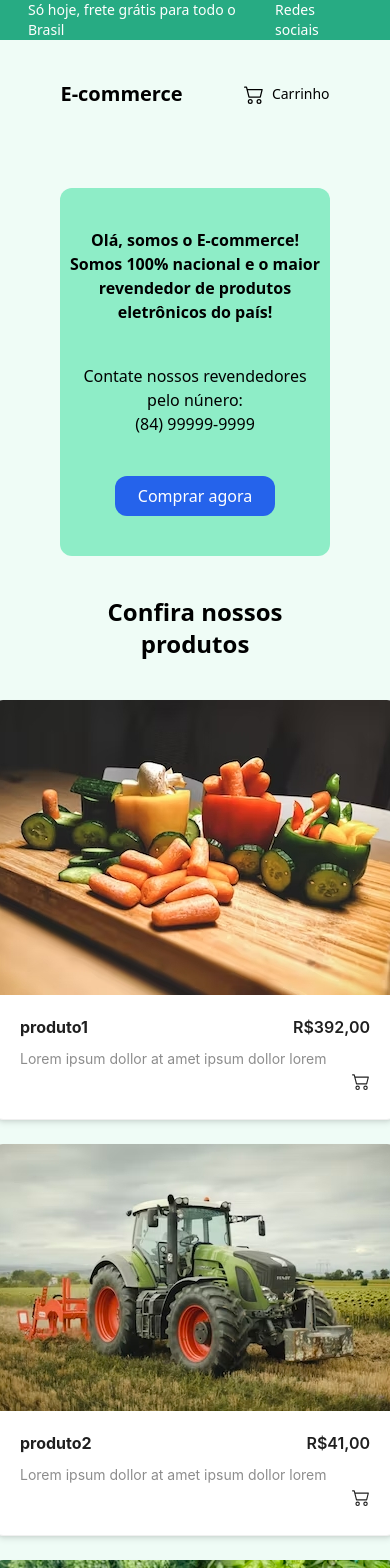
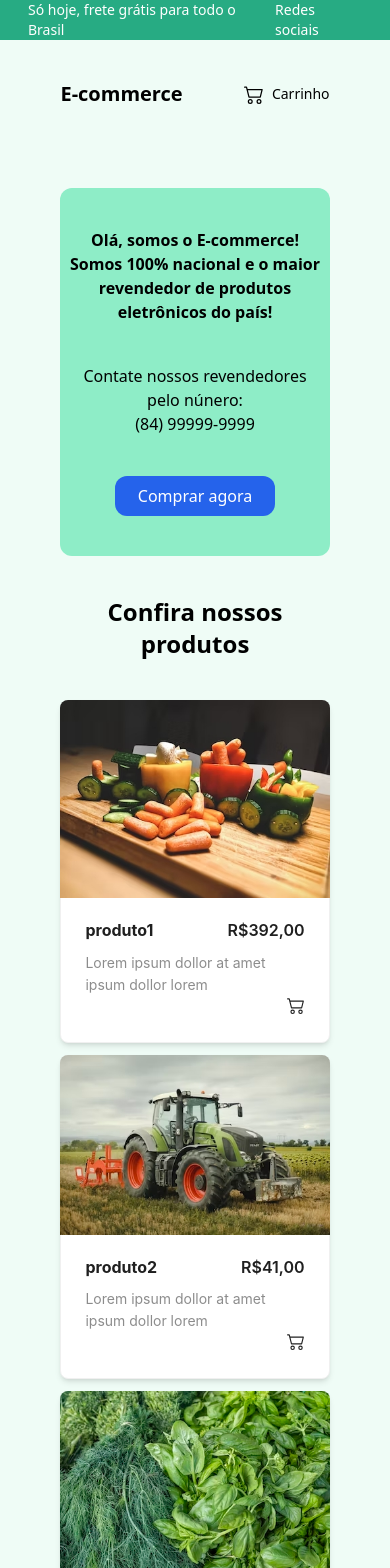
Before and after one commit to lucasptcastro/e-commerce, a Next.js app: page / in a window 390 px wide. Shown: the top 1568 px of the page. Built offline with nearby package versions, Linux system fonts and the light colour scheme.

Commit message:
🌈 style: adjusted responsiviness

```diff
--- a/src/pages/index.tsx
+++ b/src/pages/index.tsx
@@ -101,15 +101,13 @@ export default function Home() {
           <h1 className="font-bold text-2xl phones:text-center">
             Confira nossos produtos
           </h1>
-          <Row
-            gutter={[16, 24]}
-            className="justify-center items-center p-0 phones:flex-col"
-          >
+
+          <div className="flex flex-row gap-3 flex-wrap justify-center items-center">
             {produtos.map((value, key) => (
-              <Col key={key} span={6} className="flex flex-row justify-center">
+              <div key={key}>
                 <Link href={`/produto/${key + 1}`}>
                   <Card
-                    className="w-full shadow-md phones:min-w-max"
+                    className="w-[319px] shadow-md phones:w-auto"
                     hoverable
                     cover={
                       <Image
@@ -142,9 +140,9 @@ export default function Home() {
                     </div>
                   </Card>
                 </Link>
-              </Col>
+              </div>
             ))}
-          </Row>
+          </div>
         </div>
       </Layout>
     </>
```
